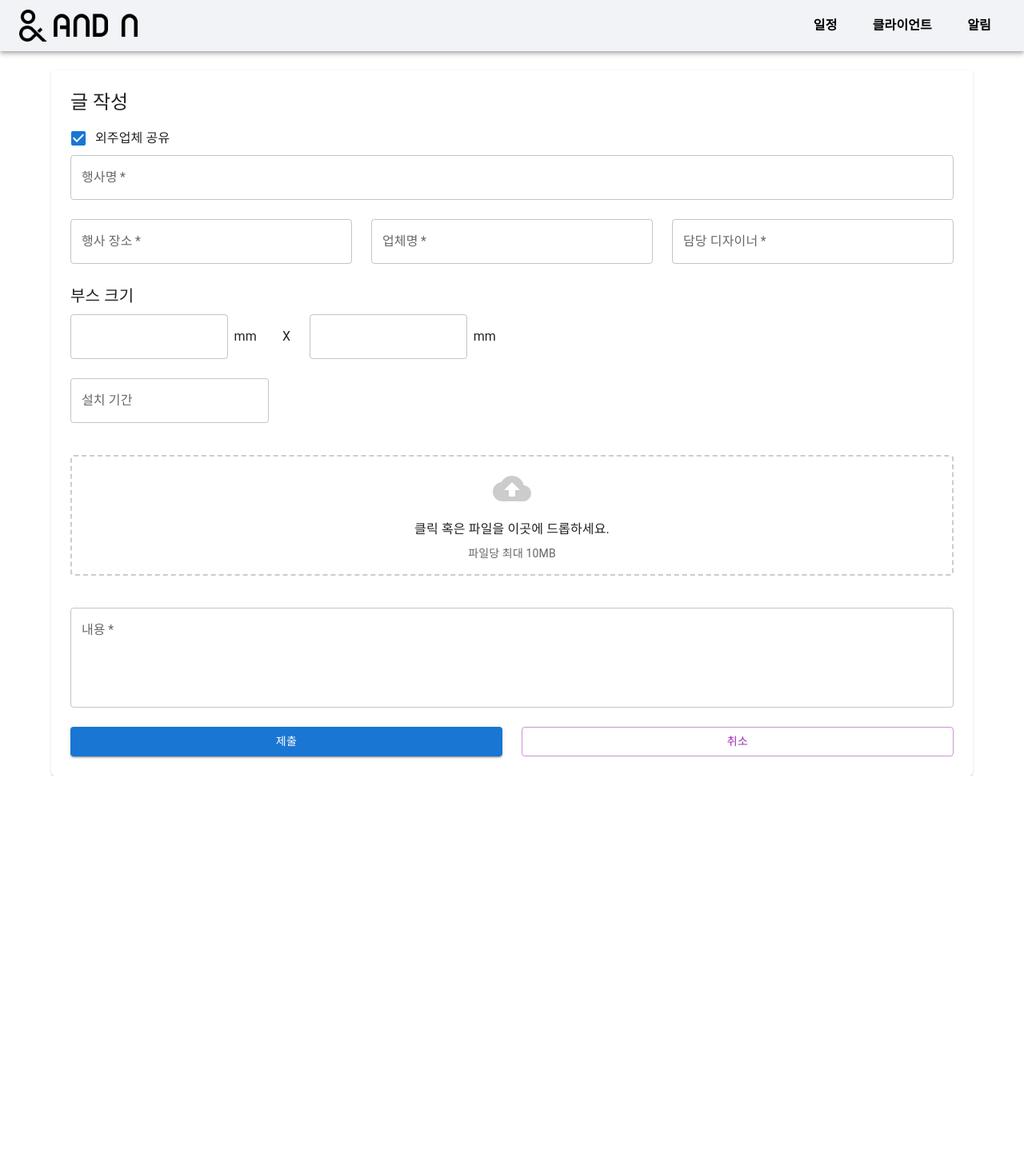
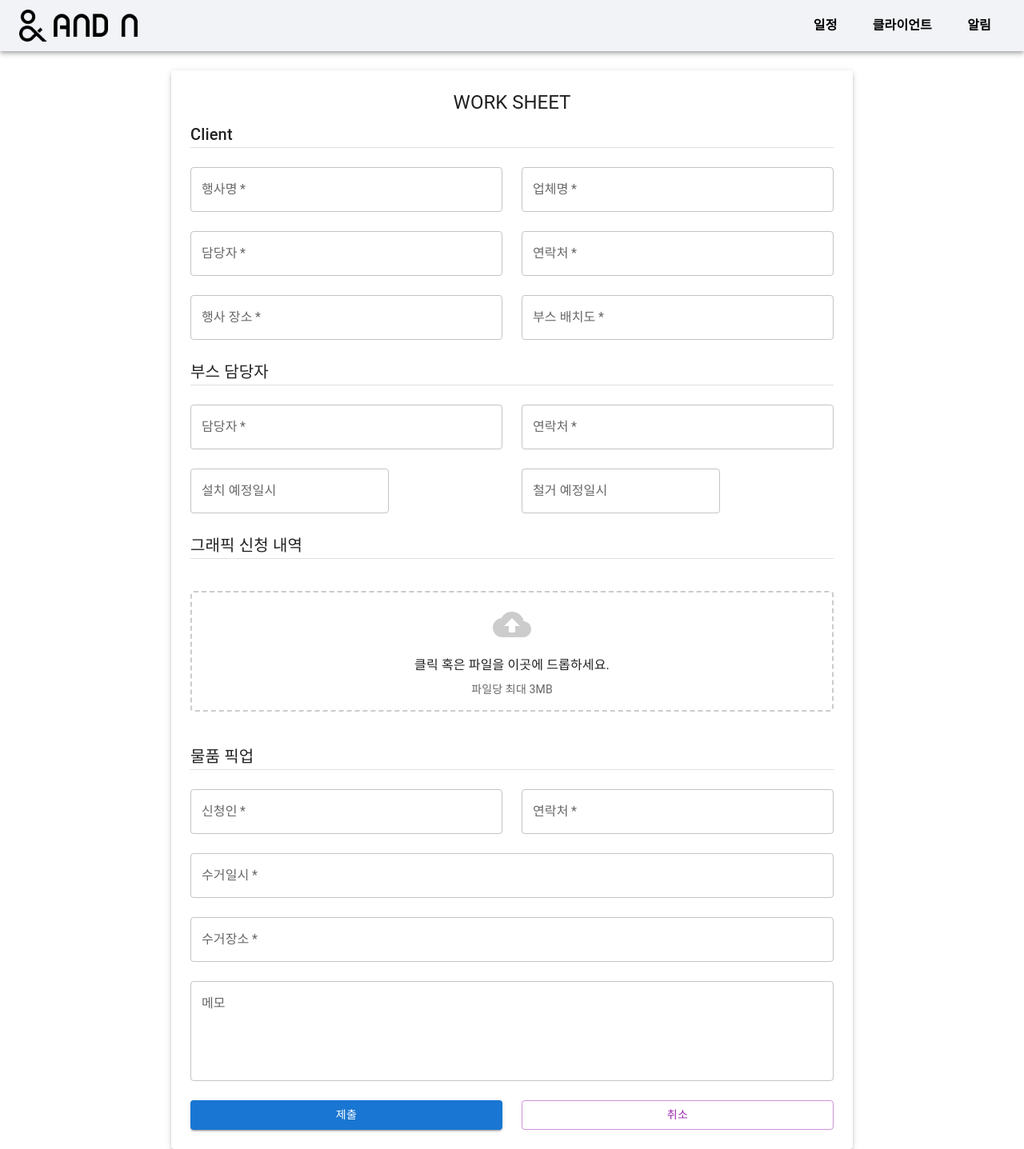
Before and after one commit to DevLarva/React_Noticeboard, a React (Create React App) app: page /newpost in a window 1280 px wide. Shown: the whole page at 80% size. Before the commit the page ends 970 px from the top, so only its background shows below. Built offline with nearby package versions, Linux system fonts and the light colour scheme.

Commit message:
Edit: 클라이언트 글쓰기View 1차 완성

```diff
--- a/src/App.js
+++ b/src/App.js
@@ -6,6 +6,7 @@ import PostList from './components/PostList';
 import NewPostButton from './components/NewPostButton';
 import PostView from './components/PostView';
 import { Container, Box } from '@mui/material';
+import ClientPostView from './components/ClientPostView';
 
 function Main() {
   const [searchQuery, setSearchQuery] = useState('');
@@ -54,7 +55,7 @@ export default function App() {
       <Container>
         <Routes>
           <Route path="/" element={<Main />} />
-          <Route path="/newpost" element={<PostView />} />
+          <Route path="/newpost" element={<ClientPostView />} />
         </Routes>
       </Container>
     </Router>
--- a/src/components/ClientPostView.js
+++ b/src/components/ClientPostView.js
@@ -1,21 +1,22 @@
-import React, { useCallback, useState } from 'react';
+import React, { useState, useCallback } from 'react';
+import { Paper, Typography, Grid, TextField, Button, Box, RadioGroup, Container, FormControlLabel, Radio, Tooltip, Divider } from '@mui/material';
 import { useDropzone } from 'react-dropzone';
-import { Paper, Typography, Grid, TextField, Button, Box, Checkbox, FormGroup, FormControlLabel } from '@mui/material';
 import CloudUploadIcon from '@mui/icons-material/CloudUpload';
 import DatePicker from 'react-datepicker';
 import 'react-datepicker/dist/react-datepicker.css';
 import { ko } from 'date-fns/locale';
 
 export default function ClientPostView() {
-    const [title, setTitle] = useState('');
-    const [locate, setLocate] = useState('');
-    const [content, setContent] = useState('');
+    const [eventName, setEventName] = useState('');
     const [companyName, setCompanyName] = useState('');
-    const [boothWidth, setBoothWidth] = useState('');
-    const [boothHeight, setBoothHeight] = useState('');
+    const [manager, setManager] = useState('');
+    const [callNumber, setCallNumber] = useState('');
+    const [location, setLocation] = useState('');
+    const [boothLayout, setBoothLayout] = useState('');
     const [installDate, setInstallDate] = useState(null);
+    const [removeDate, setRemoveDate] = useState(null);
     const [selectedFile, setSelectedFile] = useState(null);
-    const [designer, setDesigner] = useState('');
+    const [department, setDepartment] = useState('앤드앤');
 
     const onDrop = useCallback((acceptedFiles) => {
         setSelectedFile(acceptedFiles[0]);
@@ -23,60 +24,44 @@ export default function ClientPostView() {
 
     const { getRootProps, getInputProps } = useDropzone({ onDrop, accept: 'image/*', maxSize: 3145728 });
 
-    const handleUpload = () => {
-        if (selectedFile) {
-            console.log(selectedFile);
-        } else {
-            console.log("파일이 선택되지 않았습니다.");
-        }
-    };
-
     const handleSubmit = () => {
-        console.log({ title, locate, content, companyName, boothWidth, boothHeight, installDate });
+        console.log({ eventName, companyName, manager, callNumber, location, boothLayout, installDate, removeDate, selectedFile });
     };
 
     const handleCancel = () => {
-        setTitle('');
-        setLocate('');
-        setContent('');
+        setEventName('');
         setCompanyName('');
-        setBoothWidth('');
-        setBoothHeight('');
+        setManager('');
+        setCallNumber('');
+        setLocation('');
+        setBoothLayout('');
         setInstallDate(null);
+        setRemoveDate(null);
         setSelectedFile(null);
-        setDesigner('');
     };
 
     return (
-        <Paper sx={{ p: 3, mt: 3 }}>
-            <Typography variant="h5" gutterBottom>
-                글 작성
+        <Container component="main" maxWidth="md">
+            <Paper elevation={3} sx={{ padding: 3, marginTop: 3 }}>
+                <Typography variant="h5" align="center" gutterBottom>
+                    WORK SHEET
                 </Typography>
-            <FormGroup>
-                <FormControlLabel control={<Checkbox defaultChecked />} label="외주업체 공유" />
-            </FormGroup>
                 <Grid container spacing={3}>
                     <Grid item xs={12}>
+                        <Typography variant="h6">Client</Typography>
+                        <Divider />
+                    </Grid>
+                    <Grid item xs={6}>
                         <TextField
                             label="행사명"
                             variant="outlined"
                             fullWidth
-                        value={title}
-                        onChange={(e) => setTitle(e.target.value)}
+                            value={eventName}
+                            onChange={(e) => setEventName(e.target.value)}
                             required
                         />
                     </Grid>
-                <Grid item xs={12} sm={4}>
-                    <TextField
-                        label="행사 장소"
-                        variant="outlined"
-                        fullWidth
-                        value={locate}
-                        onChange={(e) => setLocate(e.target.value)}
-                        required
-                    />
-                </Grid>
-                <Grid item xs={12} sm={4}>
+                    <Grid item xs={6}>
                         <TextField
                             label="업체명"
                             variant="outlined"
@@ -86,49 +71,93 @@ export default function ClientPostView() {
                             required
                         />
                     </Grid>
-                <Grid item xs={12} sm={4}>
+                    <Grid item xs={6}>
                         <TextField
-                        label="담당 디자이너"
+                            label="담당자"
                             variant="outlined"
                             fullWidth
-                        value={designer}
-                        onChange={(e) => setDesigner(e.target.value)}
+                            value={manager}
+                            onChange={(e) => setManager(e.target.value)}
                             required
                         />
                     </Grid>
-                <Grid item xs={12} sm={6}>
-                    <Typography variant="h6" gutterBottom>
-                        부스 크기
-                    </Typography>
-                    <Box display="flex" alignItems="center">
+                    <Grid item xs={6}>
                         <TextField
+                            label="연락처"
                             variant="outlined"
-                            value={boothWidth}
-                            onChange={(e) => setBoothWidth(e.target.value)}
+                            fullWidth
+                            value={callNumber}
+                            onChange={(e) => setCallNumber(e.target.value)}
                             required
-                            sx={{ flex: 1 }}
-                        />2
-                        <Typography sx={{ mx: 1 }}>mm</Typography>
-                        <Typography sx={{ mx: 3 }}>X</Typography>
+                        />
+                    </Grid>
+                    <Grid item xs={6}>
                         <TextField
+                            label="행사 장소"
                             variant="outlined"
-                            value={boothHeight}
-                            onChange={(e) => setBoothHeight(e.target.value)}
+                            fullWidth
+                            value={location}
+                            onChange={(e) => setLocation(e.target.value)}
                             required
-                            sx={{ flex: 1 }}
                         />
-                        <Typography sx={{ mx: 1 }}>mm</Typography>
-                    </Box>
                     </Grid>
+                    <Grid item xs={6}>
+                        <TextField
+                            label="부스 배치도"
+                            variant="outlined"
+                            fullWidth
+                            value={boothLayout}
+                            onChange={(e) => setBoothLayout(e.target.value)}
+                            required
+                        />
+                    </Grid>
+
                     <Grid item xs={12}>
-
+                        <Typography variant="h6">부스 담당자</Typography>
+                        <Divider />
+                    </Grid>
+                    <Grid item xs={6}>
+                        <TextField
+                            label="담당자"
+                            variant="outlined"
+                            fullWidth
+                            value={manager}
+                            onChange={(e) => setManager(e.target.value)}
+                            required
+                        />
+                    </Grid>
+                    <Grid item xs={6}>
+                        <TextField
+                            label="연락처"
+                            variant="outlined"
+                            fullWidth
+                            value={callNumber}
+                            onChange={(e) => setCallNumber(e.target.value)}
+                            required
+                        />
+                    </Grid>
+                    <Grid item xs={6}>
                         <DatePicker
                             locale={ko}
                             selected={installDate}
                             onChange={(date) => setInstallDate(date)}
                             dateFormat="yyyy/MM/dd"
-                        customInput={<TextField fullWidth label="설치 기간" variant="outlined" />}
+                            customInput={<TextField fullWidth label="설치 예정일시" variant="outlined" />}
                         />
+                    </Grid>
+                    <Grid item xs={6}>
+                        <DatePicker
+                            locale={ko}
+                            selected={removeDate}
+                            onChange={(date) => setRemoveDate(date)}
+                            dateFormat="yyyy/MM/dd"
+                            customInput={<TextField fullWidth label="철거 예정일시" variant="outlined" />}
+                        />
+                    </Grid>
+
+                    <Grid item xs={12}>
+                        <Typography variant="h6">그래픽 신청 내역</Typography>
+                        <Divider />
                     </Grid>
                     <Grid item xs={12}>
                         <Box sx={{ my: 2, p: 2, border: '2px dashed #ccc', borderRadius: '4px', textAlign: 'center' }} {...getRootProps()}>
@@ -138,7 +167,7 @@ export default function ClientPostView() {
                                 클릭 혹은 파일을 이곳에 드롭하세요.
                             </Typography>
                             <Typography variant="body2" sx={{ mt: 1, color: '#666' }}>
-                            파일당 최대 10MB
+                                파일당 최대 3MB
                             </Typography>
                         </Box>
                         {selectedFile && (
@@ -149,19 +178,53 @@ export default function ClientPostView() {
                             </Box>
                         )}
                     </Grid>
+
+                    <Grid item xs={12}>
+                        <Typography variant="h6">물품 픽업</Typography>
+                        <Divider />
+                    </Grid>
+                    <Grid item xs={6}>
+                        <TextField
+                            label="신청인"
+                            variant="outlined"
+                            fullWidth
+                            required
+                        />
+                    </Grid>
+                    <Grid item xs={6}>
+                        <TextField
+                            label="연락처"
+                            variant="outlined"
+                            fullWidth
+                            required
+                        />
+                    </Grid>
                     <Grid item xs={12}>
                         <TextField
-                        label="내용"
+                            label="수거일시"
+                            variant="outlined"
+                            fullWidth
+                            required
+                        />
+                    </Grid>
+                    <Grid item xs={12}>
+                        <TextField
+                            label="수거장소"
+                            variant="outlined"
+                            fullWidth
+                            required
+                        />
+                    </Grid>
+                    <Grid item xs={12}>
+                        <TextField
+                            label="메모"
                             variant="outlined"
                             fullWidth
                             multiline
                             rows={4}
-                        value={content}
-                        onChange={(e) => setContent(e.target.value)}
-                        required
                         />
                     </Grid>
-                <Grid item xs={12} sm={6}>
+                    <Grid item xs={6}>
                         <Button
                             variant="contained"
                             color="primary"
@@ -171,7 +234,7 @@ export default function ClientPostView() {
                             제출
                         </Button>
                     </Grid>
-                <Grid item xs={12} sm={6}>
+                    <Grid item xs={6}>
                         <Button
                             variant="outlined"
                             color="secondary"
@@ -183,9 +246,9 @@ export default function ClientPostView() {
                     </Grid>
                 </Grid>
             </Paper>
+        </Container>
     );
 }
-
 
 
 
```
Lines whose indentation alone changed are shown as unchanged.
